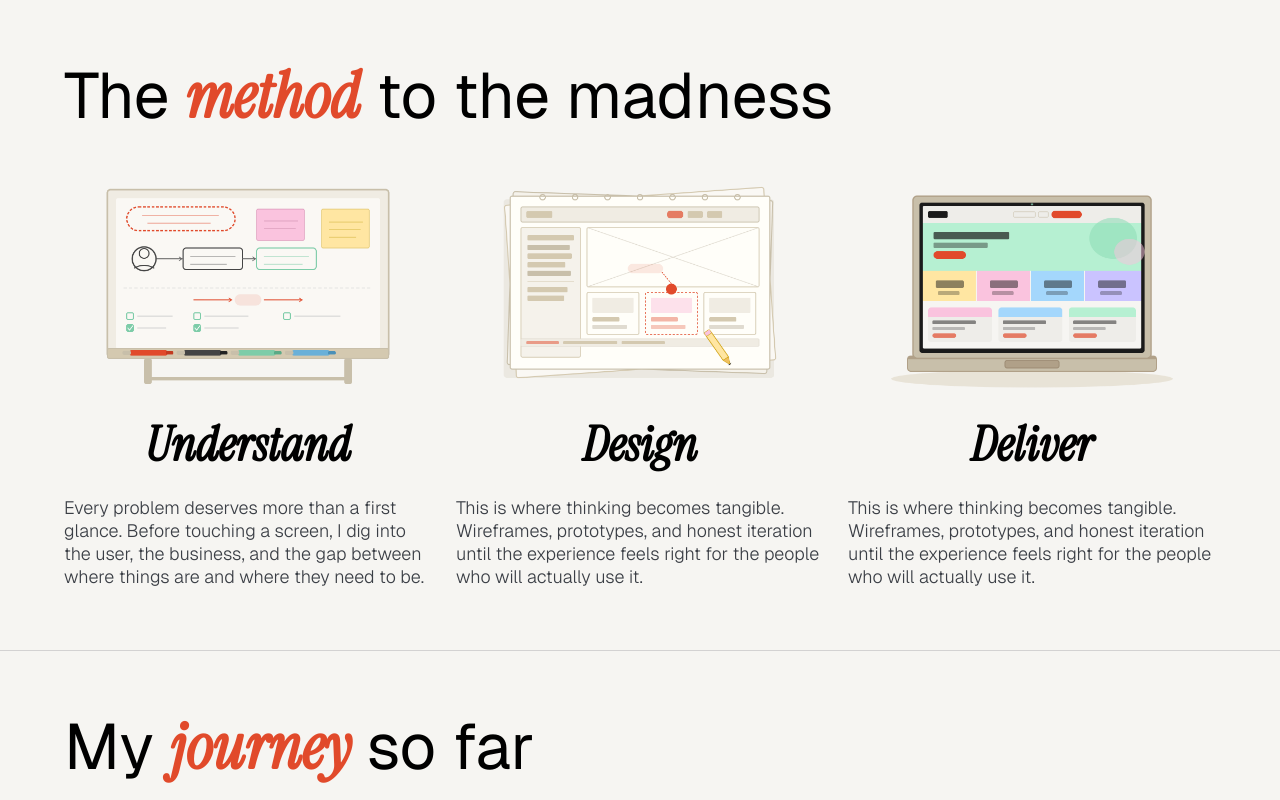
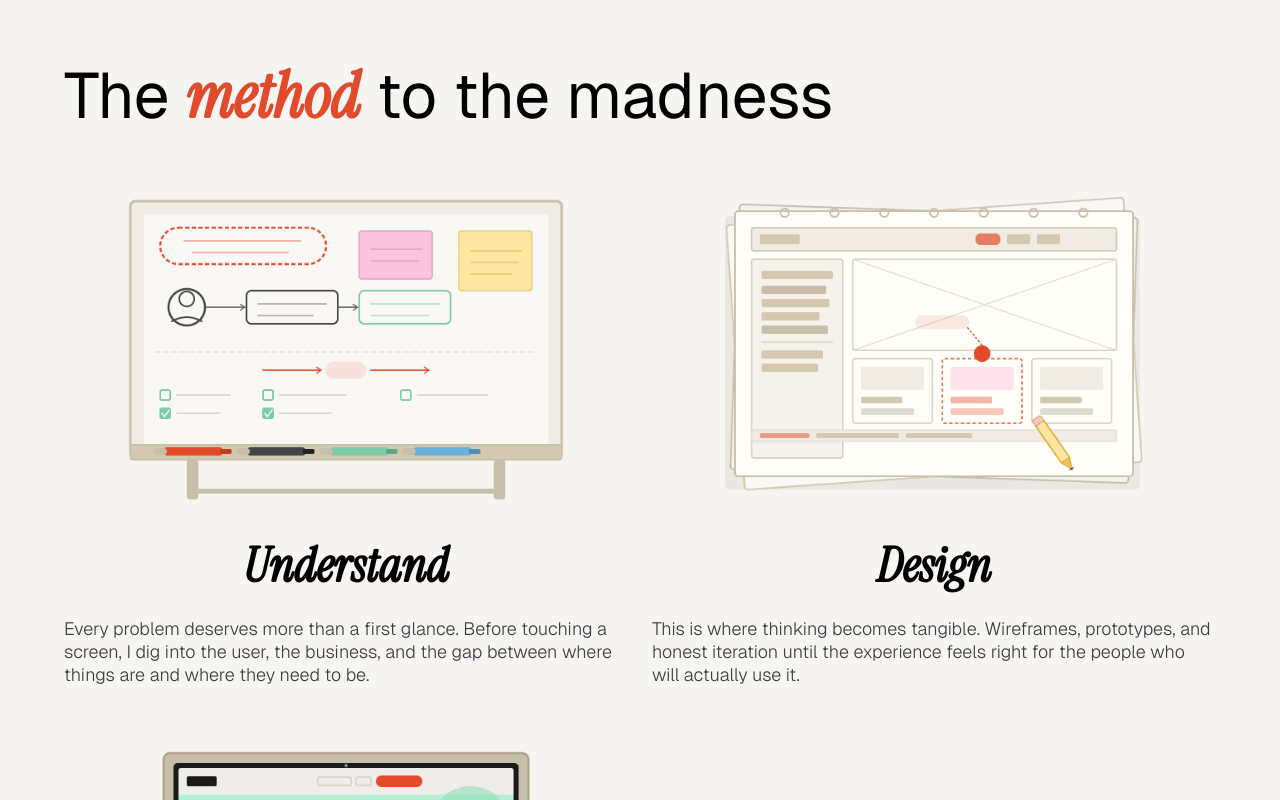
Before and after one commit to parikhpriyal/priyalparikh.com, an Angular app: page / in a window 1280 px wide. Shown: the part 3520-4320 px from the top of the page. Built offline with nearby package versions, Linux system fonts and the light colour scheme.

Commit message:
minor change

```diff
--- a/src/app/home/home.scss
+++ b/src/app/home/home.scss
@@ -15,10 +15,13 @@
     .grid-4 {
       grid-template-columns: repeat(auto-fit, minmax(120px, 1fr));
     }
+}
 
-    .grid-3{
-      grid-template-columns: repeat(auto-fit, minmax(32%, 1fr));
-    }
+#home,
+#process {
+  .grid-3{
+    grid-template-columns: repeat(auto-fit, minmax(32%, 1fr));
+  }
 }
 
 #work {
@@ -66,12 +69,6 @@
   align-self: start;
 }
 
-#process {
-  .grid-3 {
-    grid-template-columns: repeat(auto-fit, minmax(31%, 1fr));
-  }
-}
-
 #experience {
   >ul {
     li {
@@ -79,10 +76,6 @@
       grid-template-columns: repeat(auto-fit, minmax(200px, 1fr));
       padding: calc(vars.$base-space * 2);
       border-top: 1px solid vars.$gray1;
-
-      &:last-of-type {
-        border-bottom: 1px solid vars.$gray1;
-      }
 
       &:hover {
         background-color: vars.$white;
```
